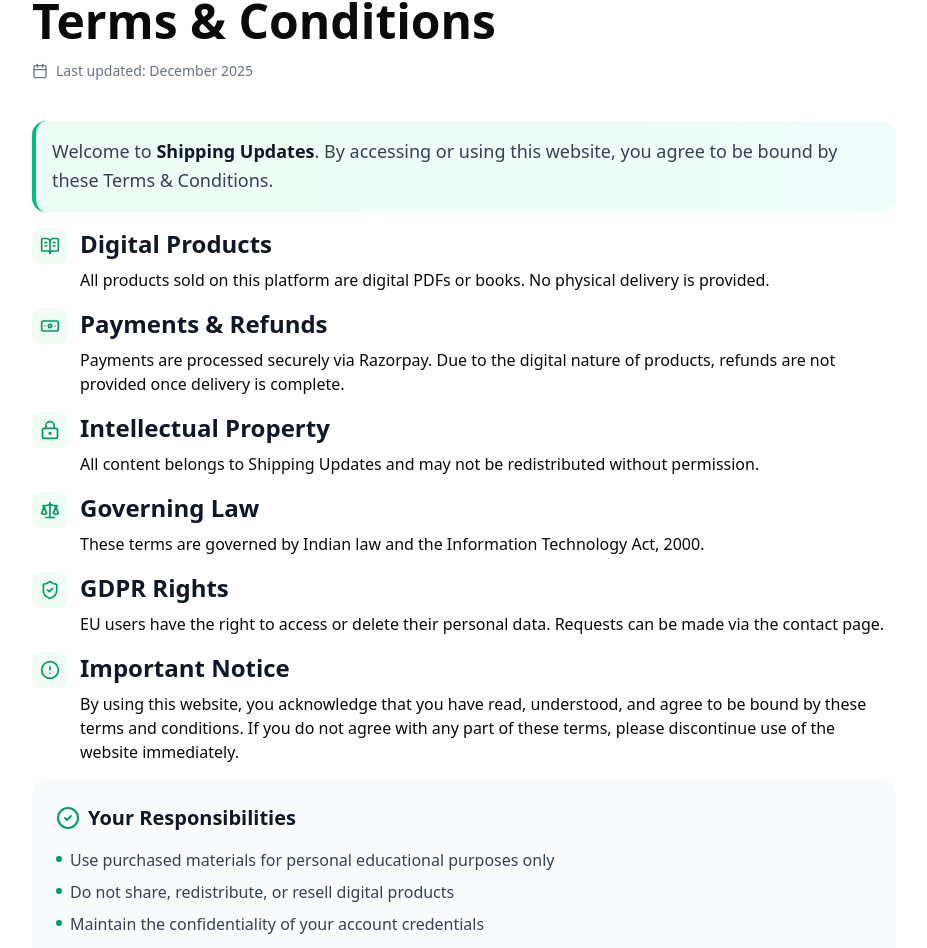
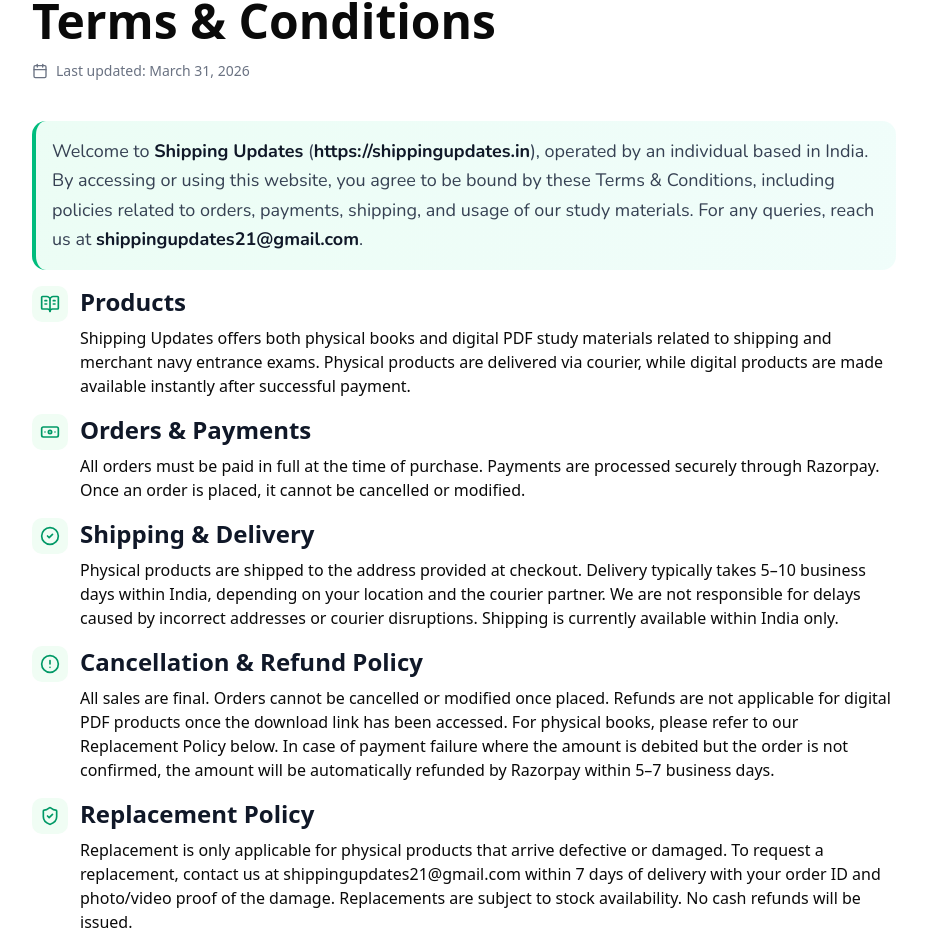
Before and after one commit to fuzailansariii/shipping-updates, a Next.js app: page /terms-condition in a window 1280 px wide. Shown: the part 207-1155 px from the top of the page, without its empty margins (176-1103 px from the left). Built offline with nearby package versions, Linux system fonts and the light colour scheme; no server answers; what @imagekit/next would draw is missing.

Commit message:
Improve website

```diff
--- a/app/(main)/developer-teams/page.tsx
+++ b/app/(main)/developer-teams/page.tsx
@@ -10,16 +10,15 @@
     "Meet the developer behind Shipping Updates - built from scratch with passion for maritime education.",
 };
 
-const techUsed = [
+const techStack = [
   { name: "Next.js", category: "Framework" },
   { name: "React", category: "Frontend" },
   { name: "TypeScript", category: "Language" },
   { name: "Tailwind CSS", category: "Styling" },
-  { name: "Clerk", category: "Authentication" },
+  { name: "Clerk", category: "Auth" },
   { name: "Razorpay", category: "Payments" },
   { name: "PostgreSQL", category: "Database" },
-  { name: "Prisma", category: "ORM" },
-  { name: "Resend", category: "Emails" },
+  { name: "Drizzle ORM", category: "ORM" },
 ];
 
 // TODO: Rebuild with scratch and fetch LinkedIn Account to show it.
@@ -29,11 +28,11 @@
     <Container>
       <div className="max-w-5xl mx-auto px-4 py-12 sm:py-16">
         {/* Hero Section */}
-        <div className="text-center mb-16">
-          <h1 className="text-4xl sm:text-5xl font-bold mb-4 bg-linear-to-r from-blue-600 to-indigo-600 bg-clip-text text-transparent">
+        <div className="text-center space-y-4">
+          <h1 className="text-4xl sm:text-5xl font-bold bg-linear-to-r from-blue-600 to-indigo-600 bg-clip-text text-transparent">
             Developer & Team
           </h1>
-          <p className="text-xl text-gray-600 max-w-2xl mx-auto font-nunito">
+          <p className="text-lg text-muted-foreground max-w-2xl mx-auto">
             Built with passion, dedication, and a mission to help aspiring
             maritime professionals succeed.
           </p>
@@ -59,7 +58,7 @@
                   Mohd Fuzail Ansari
                 </h2>
                 <p className="text-lg text-gray-600 font-nunito">
-                  Founder & Solo Developer
+                  Solo Developer
                 </p>
                 <div className="flex items-center gap-2 mt-2 justify-center font-nunito sm:justify-start">
                   <span className="px-3 py-1 bg-blue-100 text-blue-700 rounded-full text-sm font-medium">
@@ -73,23 +72,22 @@
             </div>
 
             {/* Bio */}
-            <div className="prose max-w-none mb-8 font-lato">
-              <p className="text-lg text-gray-700 leading-relaxed">
+            <div className="mt-8 space-y-4 text-muted-foreground">
+              <p>
                 Hi! I'm the solo developer behind{" "}
-                <strong>Shipping Updates</strong>. I built this entire platform
-                from the ground up with a vision to make quality shipping exam
-                preparation materials accessible to everyone.
+                <strong>Shipping Updates</strong>. I built this platform from
+                the ground up to make shipping exam preparation accessible and
+                efficient.
               </p>
-              <p className="text-gray-700 leading-relaxed mt-4">
-                Every line of code, every feature, and every design decision has
-                been carefully crafted to provide the best learning experience
-                for aspiring maritime professionals. This project represents my
-                commitment to education and technology coming together.
+              <p>
+                Every feature, design decision, and system architecture reflects
+                my focus on performance, usability, and real-world value for
+                students.
               </p>
             </div>
 
             {/* Stats Grid */}
-            <div className="grid grid-cols-2 md:grid-cols-4 gap-4 mb-8">
+            <div className="grid grid-cols-2 md:grid-cols-4 gap-4 my-8">
               <div className="bg-blue-50 rounded-xl p-4 text-center">
                 <div className="text-3xl font-bold text-blue-600">1</div>
                 <div className="text-sm text-gray-600 mt-1">Developer</div>
@@ -147,19 +145,17 @@
         </div>
 
         {/* What I Do Section */}
-        <div className="grid md:grid-cols-2 gap-6 mb-12">
+        <div className="grid md:grid-cols-2 gap-6 mb-12 font-nunito">
           <div className="bg-linear-to-br from-blue-50 to-indigo-50 rounded-xl p-8 border border-blue-100">
             <div className="w-12 h-12 bg-blue-600 rounded-lg flex items-center justify-center mb-4">
               <Code2 className="w-6 h-6 text-white" />
             </div>
-            <h3 className="text-2xl font-bold text-gray-900 mb-3 font-nunito">
+            <h3 className="text-2xl font-bold text-gray-900 mb-3">
               Full Stack Development
             </h3>
-            <p className="text-gray-700 leading-relaxed font-roboto">
-              I handle everything from frontend design to backend
-              infrastructure, database management, payment integration, and
-              deployment. Every aspect of Shipping Updates is built and
-              maintained by me.
+            <p className="text-muted-foreground">
+              I build complete products - from UI/UX to backend architecture,
+              authentication, payments, and deployment pipelines.
             </p>
           </div>
 
@@ -167,13 +163,12 @@
             <div className="w-12 h-12 bg-purple-600 rounded-lg flex items-center justify-center mb-4">
               <Rocket className="w-6 h-6 text-white" />
             </div>
-            <h3 className="text-2xl font-bold text-gray-900 mb-3 font-nunito">
+            <h3 className="text-2xl font-bold text-gray-900 mb-3">
               Product Vision
             </h3>
-            <p className="text-gray-700 leading-relaxed font-roboto">
-              Beyond coding, I shape the product strategy, user experience, and
-              content direction. I'm constantly iterating based on user feedback
-              to make this the best platform possible.
+            <p className="text-muted-foreground">
+              I focus on building meaningful products by combining user
+              experience, performance, and continuous iteration.
             </p>
           </div>
         </div>
@@ -193,7 +188,7 @@
           </p>
 
           <div className="grid sm:grid-cols-2 lg:grid-cols-3 gap-4">
-            {techUsed.map((tech, idx) => (
+            {techStack.map((tech, idx) => (
               <div
                 key={idx}
                 className="flex items-center gap-3 p-4 bg-gray-50 rounded-lg border border-gray-200 hover:border-blue-300 transition-colors"
@@ -209,31 +204,32 @@
         </div>
 
         {/* Mission Statement */}
-        <div className="bg-linear-to-r from-blue-600 to-indigo-600 rounded-2xl p-8 sm:p-12 text-white text-center font-nunito">
-          <div className="flex justify-center mb-6">
-            <div className="w-16 h-16 bg-white/20 rounded-full flex items-center justify-center">
-              <Heart className="w-8 h-8 text-white" />
-            </div>
+        <div className="rounded-2xl p-10 text-center bg-linear-to-r from-blue-600 to-indigo-600 text-white">
+          <div className="flex justify-center mb-4">
+            <Heart className="w-8 h-8" />
           </div>
-          <h2 className="text-3xl font-bold mb-4">Built with Purpose</h2>
-          <p className="text-lg text-blue-100 max-w-2xl mx-auto leading-relaxed">
-            Shipping Updates isn't just a project—it's a mission to democratize
-            access to quality maritime education. Every feature is designed with
-            students in mind, because I believe everyone deserves the tools to
-            succeed.
+          <h2 className="text-2xl font-bold mb-3">Built with Purpose</h2>
+          <p className="max-w-2xl mx-auto text-blue-100">
+            Shipping Updates is more than a project - it's a mission to make
+            quality maritime education accessible to everyone.
           </p>
         </div>
 
         {/* Contact CTA */}
         <div className="mt-12 text-center font-nunito">
-          <h3 className="text-2xl font-bold text-gray-900 mb-4">
+          <h3 className="text-2xl font-bold text-gray-900 mb-2">
             Let's Connect
           </h3>
-          <p className="text-gray-600 mb-6 max-w-2xl mx-auto">
+          <p className="text-gray-600 mb-3 max-w-2xl mx-auto">
             Have questions, feedback, or just want to say hi? I'd love to hear
             from you!
           </p>
-          <Button size="lg" className="gap-2 font-bold" variant={"outline"} asChild>
+          <Button
+            size="lg"
+            className="gap-2 font-bold"
+            variant={"outline"}
+            asChild
+          >
             <Link href="mailto:fuzailansarisecret@gmail.com">
               <Mail className="w-5 h-5" />
               Contact Me
--- a/app/(main)/privacy-policy/page.tsx
+++ b/app/(main)/privacy-policy/page.tsx
@@ -20,37 +20,61 @@
     {
       title: "Information We Collect",
       description:
-        "We collect only your email address for authentication and verification purposes. No additional personal data is collected.",
+        "We collect personal information such as your name, email address, phone number, and shipping address when you place an order or create an account. This information is required to process orders, deliver products, and provide support.",
       icon: Info,
     },
     {
       title: "Authentication",
       description:
-        "User authentication is handled by Clerk, including email login and Google OAuth. We do not store passwords or OAuth credentials.",
+        "User authentication is handled securely through Clerk, including email login and Google OAuth. We do not store your passwords or authentication credentials.",
       icon: Lock,
+    },
+    {
+      title: "Order & Shipping Details",
+      description:
+        "For physical products, we collect and use your shipping address and contact details to ensure proper delivery of orders. This information is only used for order fulfillment and customer support.",
+      icon: Globe,
+    },
+    {
+      title: "Digital Products",
+      description:
+        "For PDF study materials and digital downloads, we collect your email address to deliver purchase confirmations and download access. Digital product orders are non-refundable once the download link has been accessed.",
+      icon: Globe,
     },
     {
       title: "Payments",
       description:
-        "Payments are processed securely through Razorpay. We do not store payment card or banking details.",
+        "All payments are processed securely through Razorpay. We do not store or have access to your card details, banking information, or UPI credentials.",
       icon: CreditCard,
     },
     {
-      title: "Cookies & Tracking",
+      title: "Cookies & Usage Data",
       description:
-        "We do not use cookies, analytics, or tracking technologies.",
+        "We may use basic cookies or analytics tools to improve user experience and website performance. No personally identifiable information is tracked for marketing purposes.",
       icon: ShieldCheck,
     },
     {
       title: "Third-Party Services",
       description:
-        "We use trusted services such as Clerk (authentication), Razorpay (payments), and Resend (transactional emails).",
+        "We use trusted third-party services such as Clerk (authentication), Razorpay (payments), ImageKit (media), and Resend (emails). These services may process limited data as required to provide their functionality.",
       icon: Globe,
+    },
+    {
+      title: "Data Security",
+      description:
+        "We take reasonable technical and organizational measures to protect your personal information. Payment data is handled exclusively by Razorpay, a PCI-DSS compliant payment processor. We do not store any card, UPI, or banking credentials on our servers.",
+      icon: ShieldCheck,
+    },
+    {
+      title: "User Rights",
+      description:
+        "You may contact us at shippingupdates21@gmail.com to access, update, or request deletion of your personal information. We will respond within 7 business days, subject to legal and operational requirements.",
+      icon: Info,
     },
     {
       title: "Governing Law",
       description:
-        "This policy is governed by Indian law and the Information Technology Act, 2000.",
+        "This Privacy Policy is governed by the laws of India, including the Information Technology Act, 2000.",
       icon: Scale,
     },
   ];
@@ -60,15 +84,18 @@
     <>
       Shipping Updates (
       <strong className="text-gray-900">https://shippingupdates.in</strong>) is
-      operated by an individual based in Uttar Pradesh, India. This Privacy
-      Policy explains how we collect and use personal information.
+      operated by an individual based in India. This Privacy Policy explains how
+      we collect, use, and protect your personal information when you use our
+      website, purchase physical books or digital PDF study materials, or
+      interact with our services. For any privacy-related queries, contact us at{" "}
+      <strong className="text-gray-900">shippingupdates21@gmail.com</strong>.
     </>
   );
 
   return (
     <TermsCard
       title="Privacy Policy"
-      lastUpdated="December 2025"
+      lastUpdated="March 31, 2026"
       welcomeMessage={privacyWelcomeMessage}
       termsAndConditions={privacyPolicyItems}
     />
--- a/app/(main)/refund-policy/page.tsx
+++ b/app/(main)/refund-policy/page.tsx
@@ -6,40 +6,57 @@
 export const metadata = {
   title: "Refund & Cancellation Policy | Shipping Updates",
   description:
-    "Refund and cancellation policy for digital products sold on Shipping Updates.",
+    "Refund, cancellation, and replacement policy for physical and digital products sold on Shipping Updates.",
 };
 
 const refundPolicyItems: TermItem[] = [
   {
-    title: "Digital Products",
+    title: "Product Types",
     description:
-      "All products are delivered electronically. No physical goods are shipped.",
+      "Shipping Updates offers both physical books and digital PDF products. Physical products are shipped to your provided address, while digital products are delivered instantly after successful payment.",
     icon: Package,
   },
   {
-    title: "Refunds",
+    title: "No Cancellation",
     description:
-      "Due to the nature of digital products, all sales are final. Once a product is delivered, refunds or cancellations are not permitted.",
+      "Once an order is placed and payment is confirmed, it cannot be cancelled or modified. Please review your cart carefully before completing the purchase. In the event of a payment failure where your amount was debited but the order was not confirmed, the amount will be automatically refunded by Razorpay within 5–7 business days.",
     icon: Ban,
   },
   {
-    title: "Exceptions",
+    title: "No Refund Policy",
     description:
-      "Refunds may be issued only if required by applicable law or in case of a proven technical error preventing access to the purchased product.",
+      "All sales are final. We do not offer refunds for completed and fulfilled orders — this applies to both physical books and digital PDF products. However, if a payment failure results in an amount being debited without order confirmation, a full refund will be processed automatically by Razorpay within 5–7 business days.",
+    icon: Ban,
+  },
+  {
+    title: "Replacement Policy (Physical Products Only)",
+    description:
+      "Replacement is only available for physical books that arrive defective or damaged. Email us at shippingupdates21@gmail.com within 7 days of delivery with your order ID and photo or video proof of the damage. Approved replacements are subject to stock availability and will be re-shipped at no additional cost. No cash refunds will be issued under this policy.",
     icon: AlertTriangle,
   },
   {
-    title: "Contact",
+    title: "Digital Products",
     description:
-      "For refund-related concerns, please visit https://shippingupdates.in/contact.",
+      "Digital products are delivered instantly and cannot be returned, replaced, or refunded once access has been provided.",
+    icon: Package,
+  },
+  {
+    title: "Contact Support",
+    description:
+      "For any order-related issues, replacement requests, or payment concerns, contact us at shippingupdates21@gmail.com - We aim to respond within 2 business days. Please include your order ID and a description of the issue in your message.",
     icon: Mail,
   },
 ];
 
 const refundWelcomeMessage = (
   <>
-    This Refund & Cancellation Policy explains how refunds are handled for
-    digital products sold on <strong>Shipping Updates</strong>.
+    This Refund & Cancellation Policy outlines the terms under which{" "}
+    <strong className="text-gray-900">Shipping Updates</strong> (
+    <strong className="text-gray-900">https://shippingupdates.in</strong>),
+    operated by an individual based in Uttar Pradesh, India, handles
+    cancellations, refunds, and replacements for physical books and digital PDF
+    study materials. For queries, email us at{" "}
+    <strong className="text-gray-900">shippingupdates21@gmail.com</strong>.
   </>
 );
 
@@ -47,7 +64,7 @@
   return (
     <TermsCard
       title="Refund & Cancellation Policy"
-      lastUpdated="December 2025"
+      lastUpdated="March 31, 2026"
       welcomeMessage={refundWelcomeMessage}
       termsAndConditions={refundPolicyItems}
       contactTitle="Need Help?"
--- a/app/(main)/terms-condition/page.tsx
+++ b/app/(main)/terms-condition/page.tsx
@@ -19,42 +19,58 @@
 
 const termsAndConditions: TermItem[] = [
   {
-    title: "Digital Products",
+    title: "Products",
     description:
-      "All products sold on this platform are digital PDFs or books. No physical delivery is provided.",
+      "Shipping Updates offers both physical books and digital PDF study materials related to shipping and merchant navy entrance exams. Physical products are delivered via courier, while digital products are made available instantly after successful payment.",
     icon: BookOpenText,
   },
   {
-    title: "Payments & Refunds",
+    title: "Orders & Payments",
     description:
-      "Payments are processed securely via Razorpay. Due to the digital nature of products, refunds are not provided once delivery is complete.",
+      "All orders must be paid in full at the time of purchase. Payments are processed securely through Razorpay. Once an order is placed, it cannot be cancelled or modified.",
     icon: Banknote,
+  },
+  {
+    title: "Shipping & Delivery",
+    description:
+      "Physical products are shipped to the address provided at checkout. Delivery typically takes 5–10 business days within India, depending on your location and the courier partner. We are not responsible for delays caused by incorrect addresses or courier disruptions. Shipping is currently available within India only.",
+    icon: CircleCheck,
+  },
+  {
+    title: "Cancellation & Refund Policy",
+    description:
+      "All sales are final. Orders cannot be cancelled or modified once placed. Refunds are not applicable for digital PDF products once the download link has been accessed. For physical books, please refer to our Replacement Policy below. In case of payment failure where the amount is debited but the order is not confirmed, the amount will be automatically refunded by Razorpay within 5–7 business days.",
+    icon: CircleAlert,
+  },
+  {
+    title: "Replacement Policy",
+    description:
+      "Replacement is only applicable for physical products that arrive defective or damaged. To request a replacement, contact us at shippingupdates21@gmail.com within 7 days of delivery with your order ID and photo/video proof of the damage. Replacements are subject to stock availability. No cash refunds will be issued.",
+    icon: ShieldCheck,
   },
   {
     title: "Intellectual Property",
     description:
-      "All content belongs to Shipping Updates and may not be redistributed without permission.",
+      "All content, including books, PDFs, and study materials, is the intellectual property of Shipping Updates. Users are strictly prohibited from copying, sharing, redistributing, or reselling any content without prior permission.",
     icon: LockKeyhole,
+  },
+  {
+    title: "User Accounts",
+    description:
+      "Users are responsible for maintaining the confidentiality of their account credentials and for all activities that occur under their account.",
+    icon: LockKeyhole,
+  },
+  {
+    title: "Limitation of Liability",
+    description:
+      "Shipping Updates shall not be held liable for any indirect, incidental, or consequential damages arising from the use of the website or products.",
+    icon: ShieldCheck,
   },
   {
     title: "Governing Law",
     description:
-      "These terms are governed by Indian law and the Information Technology Act, 2000.",
+      "These Terms & Conditions are governed by the laws of India. Any disputes shall be subject to the jurisdiction of courts in Uttar Pradesh, India.",
     icon: Scale,
-  },
-  {
-    title: "GDPR Rights",
-    description:
-      "EU users have the right to access or delete their personal data. Requests can be made via the contact page.",
-
-    icon: ShieldCheck,
-  },
-  {
-    title: "Important Notice",
-    description:
-      "By using this website, you acknowledge that you have read, understood, and agree to be bound by these terms and conditions. If you do not agree with any part of these terms, please discontinue use of the website immediately.",
-
-    icon: CircleAlert,
   },
 ];
 
@@ -64,17 +80,24 @@
     "Do not share, redistribute, or resell digital products",
     "Maintain the confidentiality of your account credentials",
     "Report any technical issues or concerns promptly",
+    "Provide accurate shipping and contact details while placing orders",
   ];
 
   return (
     <TermsCard
       title="Terms & Conditions"
+      lastUpdated="March 31, 2026"
       termsAndConditions={termsAndConditions}
       welcomeMessage={
         <>
-          Welcome to <strong className="text-gray-900">Shipping Updates</strong>
-          . By accessing or using this website, you agree to be bound by these
-          Terms & Conditions.
+          Welcome to <strong className="text-gray-900">Shipping Updates</strong>{" "}
+          (<strong className="text-gray-900">https://shippingupdates.in</strong>
+          ), operated by an individual based in India. By accessing or using
+          this website, you agree to be bound by these Terms & Conditions,
+          including policies related to orders, payments, shipping, and usage of
+          our study materials. For any queries, reach us at{" "}
+          <strong className="text-gray-900">shippingupdates21@gmail.com</strong>
+          .
         </>
       }
     >
--- a/components/footer.tsx
+++ b/components/footer.tsx
@@ -20,9 +20,10 @@
 ];
 
 const helpMenu = [
-  { title: "Privacy", link: "/privacy-policy" },
+  { title: "Privacy Policy", link: "/privacy-policy" },
   { title: "Terms & Conditions", link: "/terms-condition" },
   { title: "Refund & Cancellation Policy", link: "/refund-policy" },
+  { title: "Contact Us", link: "/contact" },
   { title: "Developer & Teams", link: "/developer-teams" },
 ];
 
--- a/components/terms-card.tsx
+++ b/components/terms-card.tsx
@@ -35,7 +35,7 @@
         {/* Welcome Card */}
         {welcomeMessage && (
           <div className="mt-10 bg-linear-to-r from-emerald-50 to-teal-50 rounded-xl p-4 border-l-4 border-emerald-500">
-            <p className="text-lg text-gray-700 leading-relaxed">
+            <p className="text-lg text-gray-700 leading-relaxed font-nunito">
               {welcomeMessage}
             </p>
           </div>
```
Also changed, not shown: app/(main)/contact/page.tsx (+19 -5 lines), app/(main)/page.tsx (+21 -11 lines).
